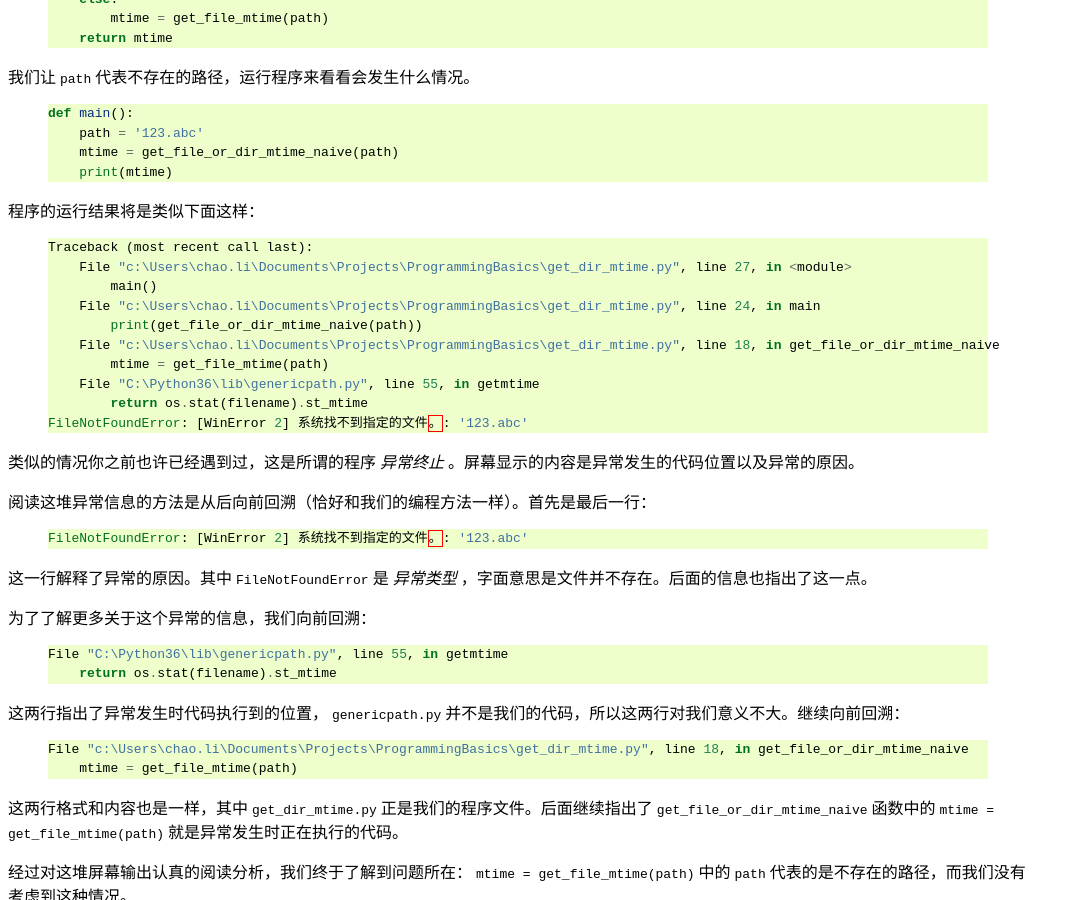
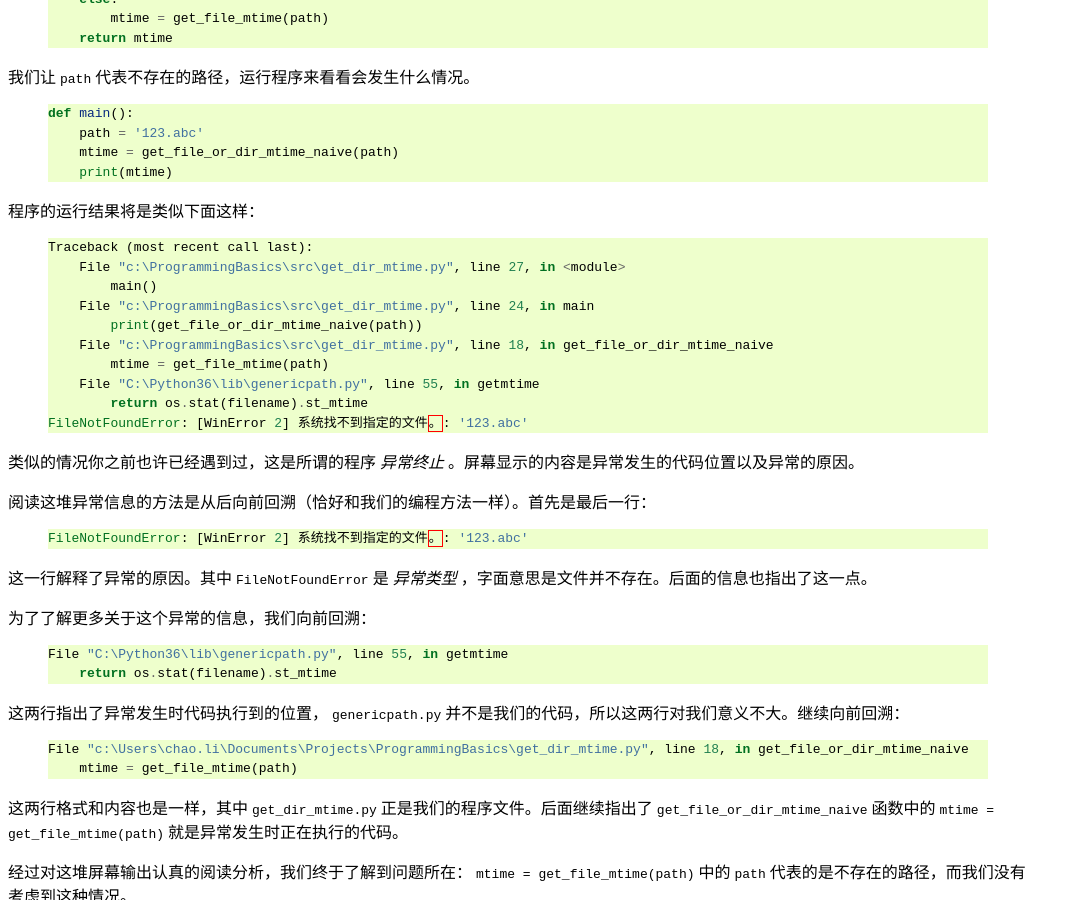
Before and after one commit to letscan/ProgrammingBasics, a Sphinx documentation site: the page built from doc/Itemizations.rst, in a window 1280 px wide and 900 px high, scrolled down 11225 px. Shown: the whole window, without its empty margins (0-1080 px from the left). Built offline with Sphinx 7.4.7 and the Read the Docs theme 2.0.0, drawn with Linux system fonts in a browser that asks for light colours; comment, search, counter and statistics services are not loaded.

Commit message:
fix source path

```diff
--- a/doc/Itemizations.rst
+++ b/doc/Itemizations.rst
@@ -499,11 +499,11 @@
     ::
 
         Traceback (most recent call last):
-            File "c:\Users\chao.li\Documents\Projects\ProgrammingBasics\get_dir_mtime.py", line 27, in <module>
+            File "c:\ProgrammingBasics\src\get_dir_mtime.py", line 27, in <module>
                 main()
-            File "c:\Users\chao.li\Documents\Projects\ProgrammingBasics\get_dir_mtime.py", line 24, in main
+            File "c:\ProgrammingBasics\src\get_dir_mtime.py", line 24, in main
                 print(get_file_or_dir_mtime_naive(path))
-            File "c:\Users\chao.li\Documents\Projects\ProgrammingBasics\get_dir_mtime.py", line 18, in get_file_or_dir_mtime_naive
+            File "c:\ProgrammingBasics\src\get_dir_mtime.py", line 18, in get_file_or_dir_mtime_naive
                 mtime = get_file_mtime(path)
             File "C:\Python36\lib\genericpath.py", line 55, in getmtime
                 return os.stat(filename).st_mtime
```
